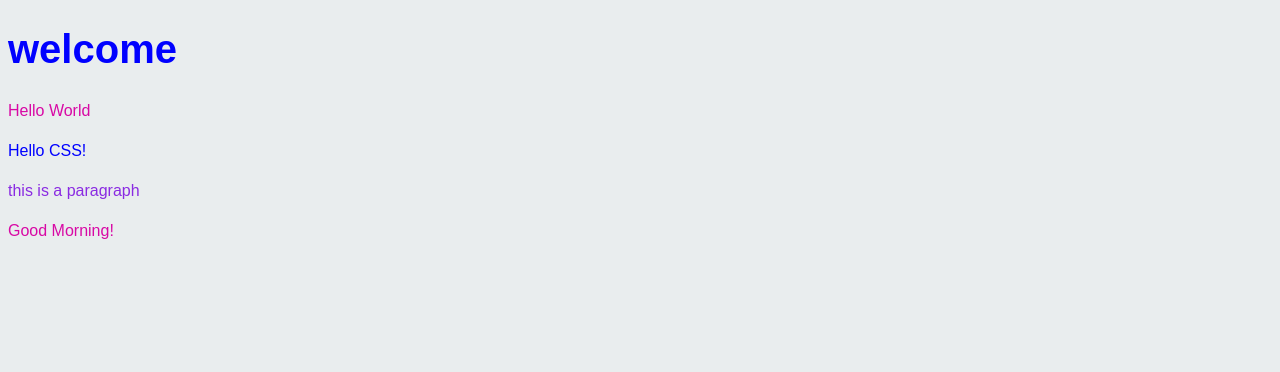
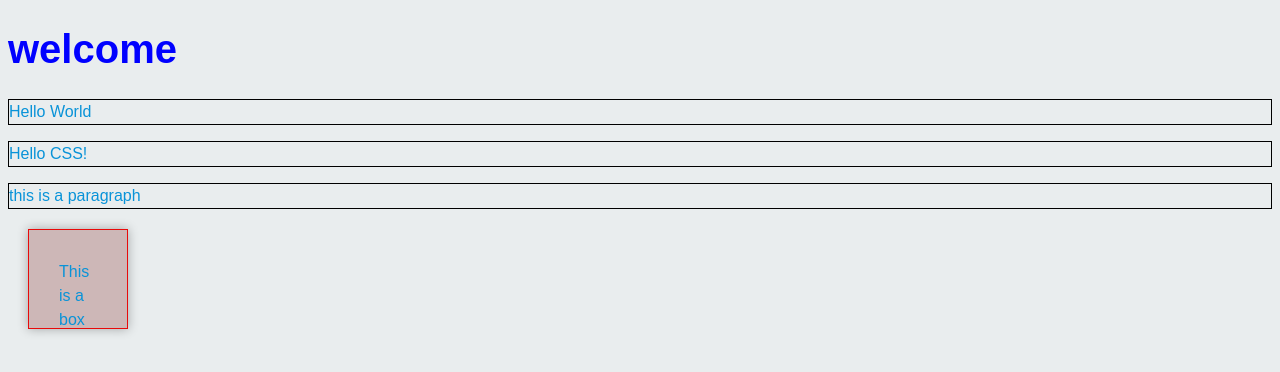
Before and after one commit to utkarshini30/WebDev, a plain HTML site: page CSS/index.html in a window 1280 px wide. Drawn offline with Linux system fonts and the light colour scheme.

Commit message:
box modal

```diff
--- a/CSS/index.html
+++ b/CSS/index.html
@@ -12,7 +12,6 @@
     <p>Hello World</p>
     <p id="intro" class="note">Hello CSS!</p>
     <p id="para" class="note">this is a paragraph</p>
-    <p>Good Morning!</p>
-    </p>
+    <p class="box">This is a box</p>
 </body>
 </html>
--- a/CSS/style.css
+++ b/CSS/style.css
@@ -9,7 +9,18 @@ body {
 p {
     font-size: 1em;
     line-height: 1.5;
-    color: #d809a5;
+    color: #0993d8!important;
+    border: 1px solid black;
+}
+.box{
+    width: 100px;
+    height: 100px;
+    background-color: #cdb7b7;
+    border: 1px solid #e80a0a;
+    padding: 30px;
+    margin: 20px;
+    box-sizing:border-box;
+    box-shadow: 0 0 10px rgba(0,0,0,0.3);
 }
 #intro {
     color:blue;
```
